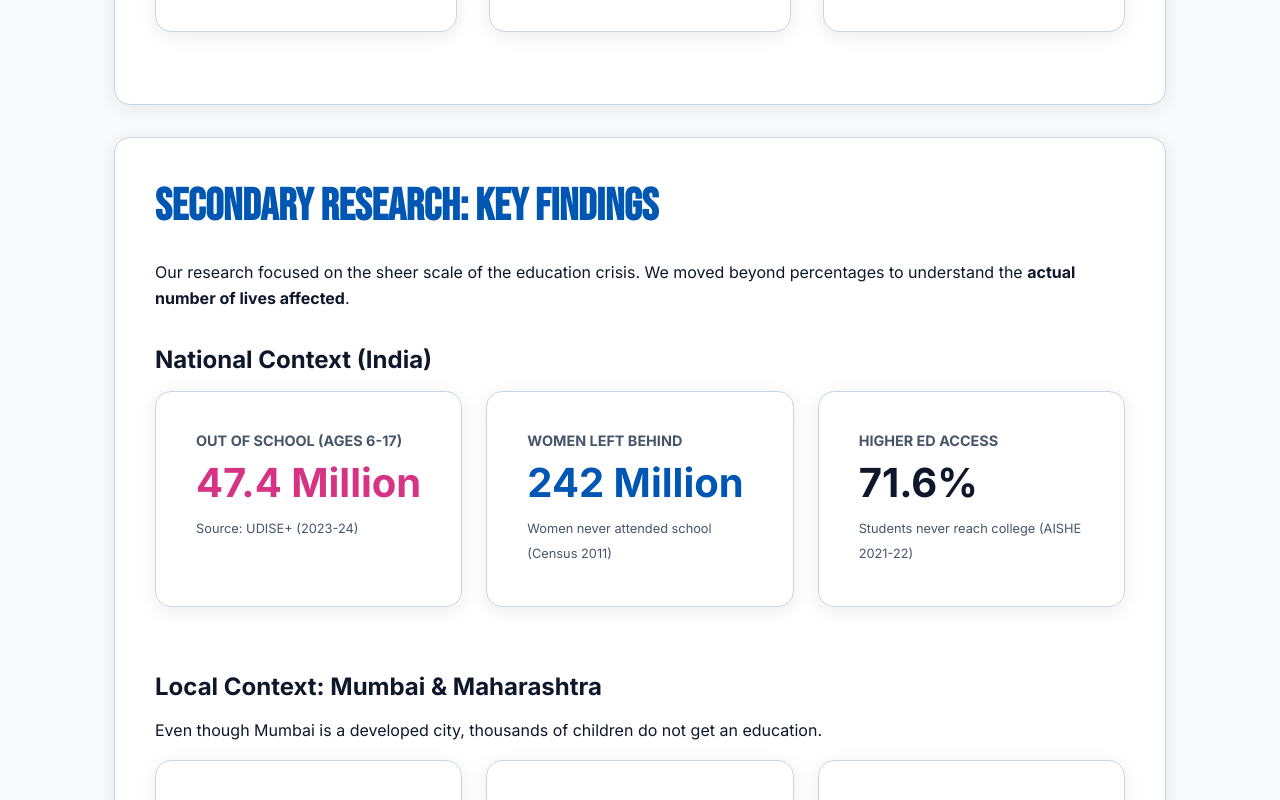
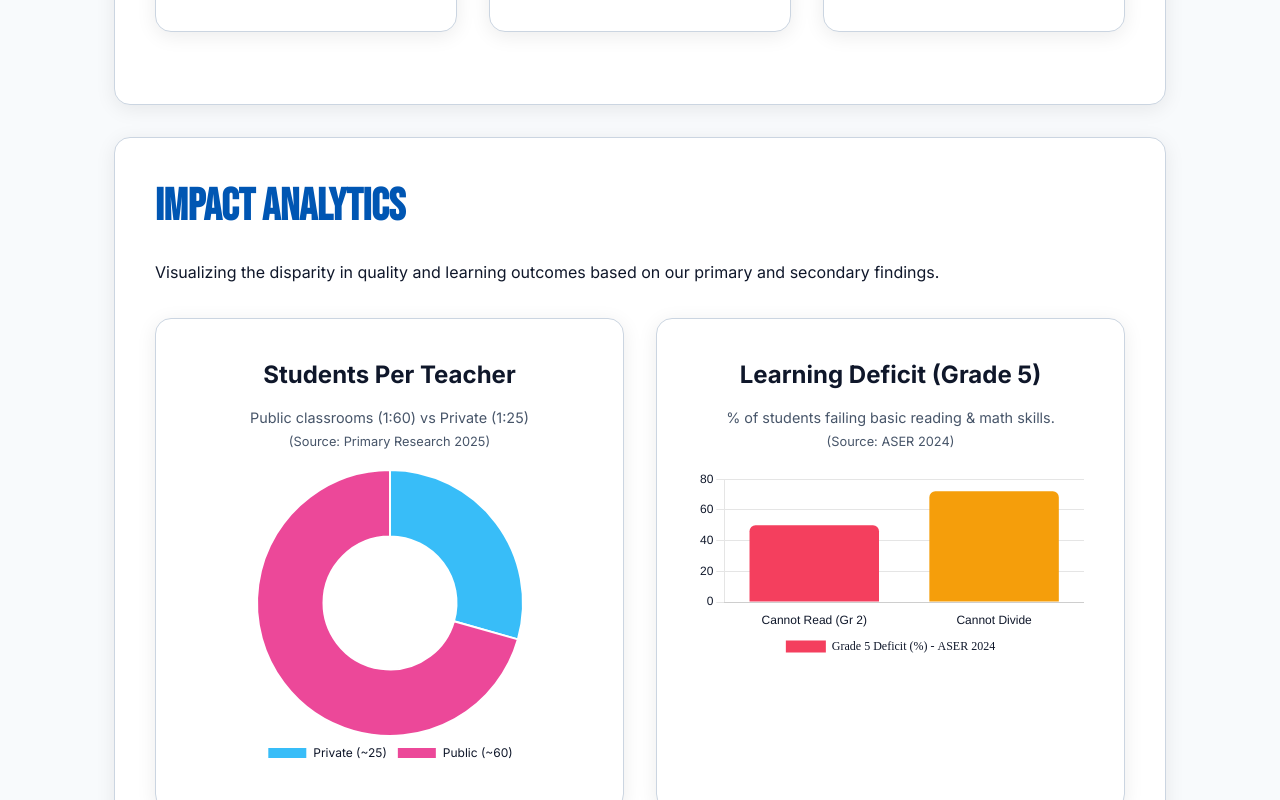
Before and after one commit to Ali-bis/BridgeToKnowledgetest, a React (Vite) app: page /research in a window 1280 px wide. Shown: the part 840-1640 px from the top of the page. Built offline with nearby package versions, Linux system fonts and the light colour scheme.

Commit message:
Update Research.jsx

```diff
--- a/src/pages/Research.jsx
+++ b/src/pages/Research.jsx
@@ -1,13 +1,79 @@
-import React from 'react';
+import React, { useEffect, useState } from 'react';
+import { Bar, Doughnut } from 'react-chartjs-2';
+import { Chart as ChartJS, CategoryScale, LinearScale, BarElement, Title, Tooltip, Legend, ArcElement } from 'chart.js';
+
+// Register ChartJS components
+ChartJS.register(CategoryScale, LinearScale, BarElement, Title, Tooltip, Legend, ArcElement);
 
 const Research = () => {
+  const [chartKey, setChartKey] = useState(0);
+
+  // Force re-render of charts when theme changes
+  useEffect(() => {
+    const observer = new MutationObserver(() => setChartKey(prev => prev + 1));
+    observer.observe(document.documentElement, { attributes: true, attributeFilter: ['data-theme'] });
+    return () => observer.disconnect();
+  }, []);
+
+  // Theme detection for chart colors
+  const isLight = document.documentElement.getAttribute('data-theme') === 'light';
+  const textColor = isLight ? '#0f172a' : '#f8fafc';
+
+  const staticOptions = {
+    events: [],
+    plugins: {
+      legend: {
+        position: 'bottom',
+        labels: { color: textColor, font: { family: 'Inter' } },
+      },
+      tooltip: { enabled: false }
+    },
+    animation: { duration: 0 }
+  };
+
+  const barOptions = {
+    ...staticOptions,
+    scales: {
+      y: {
+        ticks: { color: textColor },
+        grid: { color: isLight ? 'rgba(0,0,0,0.1)' : 'rgba(255,255,255,0.1)' }
+      },
+      x: {
+        ticks: { color: textColor },
+        grid: { display: false }
+      },
+    }
+  };
+
+  // 1:60 in Public vs 1:25 in Private (Research PDF)
+  const classSizeData = {
+    labels: ['Private (~25)', 'Public (~60)'],
+    datasets: [{
+      data: [25, 60],
+      backgroundColor: ['#38bdf8', '#ec4899'],
+      borderColor: isLight ? '#ffffff' : '#1e293b',
+      borderWidth: 2,
+    }],
+  };
+
+  // Learning Outcomes: 50% Reading Gap, 72% Math Gap
+  const learningData = {
+    labels: ['Cannot Read (Gr 2)', 'Cannot Divide'],
+    datasets: [{
+      label: 'Grade 5 Deficit (%) - ASER 2024',
+      data: [50, 72.1],
+      backgroundColor: ['#f43f5e', '#f59e0b'],
+      borderRadius: 6,
+    }],
+  };
+
   return (
     <div className="container">
 
       {/* HERO */}
       <div className="hero-banner">
         <h1>RESEARCH & METHODS</h1>
-        <p>A foundation of secondary data and on-the-ground investigation.</p>
+        <p>A foundation of secondary data, on-the-ground investigation, and impact analytics.</p>
       </div>
 
       {/* PRIMARY RESEARCH */}
@@ -39,7 +105,39 @@ const Research = () => {
         </div>
       </div>
 
-      {/* SECONDARY RESEARCH */}
+      {/* VISUAL ANALYTICS SECTION (Transferred from Analytics) */}
+      <div className="page-section">
+        <h2>IMPACT ANALYTICS</h2>
+        <p style={{ marginBottom: '2rem' }}>Visualizing the disparity in quality and learning outcomes based on our primary and secondary findings.</p>
+
+        <div style={{ display: 'grid', gridTemplateColumns: 'repeat(auto-fit, minmax(400px, 1fr))', gap: '2rem' }}>
+
+          <div className="highlight-card" style={{ textAlign: 'center' }}>
+            <h3 style={{ marginTop: 0 }}>Students Per Teacher</h3>
+            <p style={{ fontSize: '0.9rem', color: 'var(--text-muted)', marginBottom: '1rem' }}>
+              Public classrooms (1:60) vs Private (1:25) <br/>
+              <span style={{ fontSize: '0.8rem' }}>(Source: Primary Research 2025)</span>
+            </p>
+            <div style={{ height: '300px', display: 'flex', justifyContent: 'center' }}>
+              <Doughnut key={chartKey} data={classSizeData} options={staticOptions} />
+            </div>
+          </div>
+
+          <div className="highlight-card" style={{ textAlign: 'center' }}>
+            <h3 style={{ marginTop: 0 }}>Learning Deficit (Grade 5)</h3>
+            <p style={{ fontSize: '0.9rem', color: 'var(--text-muted)', marginBottom: '1rem' }}>
+              % of students failing basic reading & math skills.<br/>
+              <span style={{ fontSize: '0.8rem' }}>(Source: ASER 2024)</span>
+            </p>
+            <div style={{ height: '300px' }}>
+              <Bar key={chartKey} data={learningData} options={barOptions} />
+            </div>
+          </div>
+
+        </div>
+      </div>
+
+      {/* SECONDARY RESEARCH TEXT */}
       <div className="page-section">
         <h2>SECONDARY RESEARCH: KEY FINDINGS</h2>
         <p>
```
